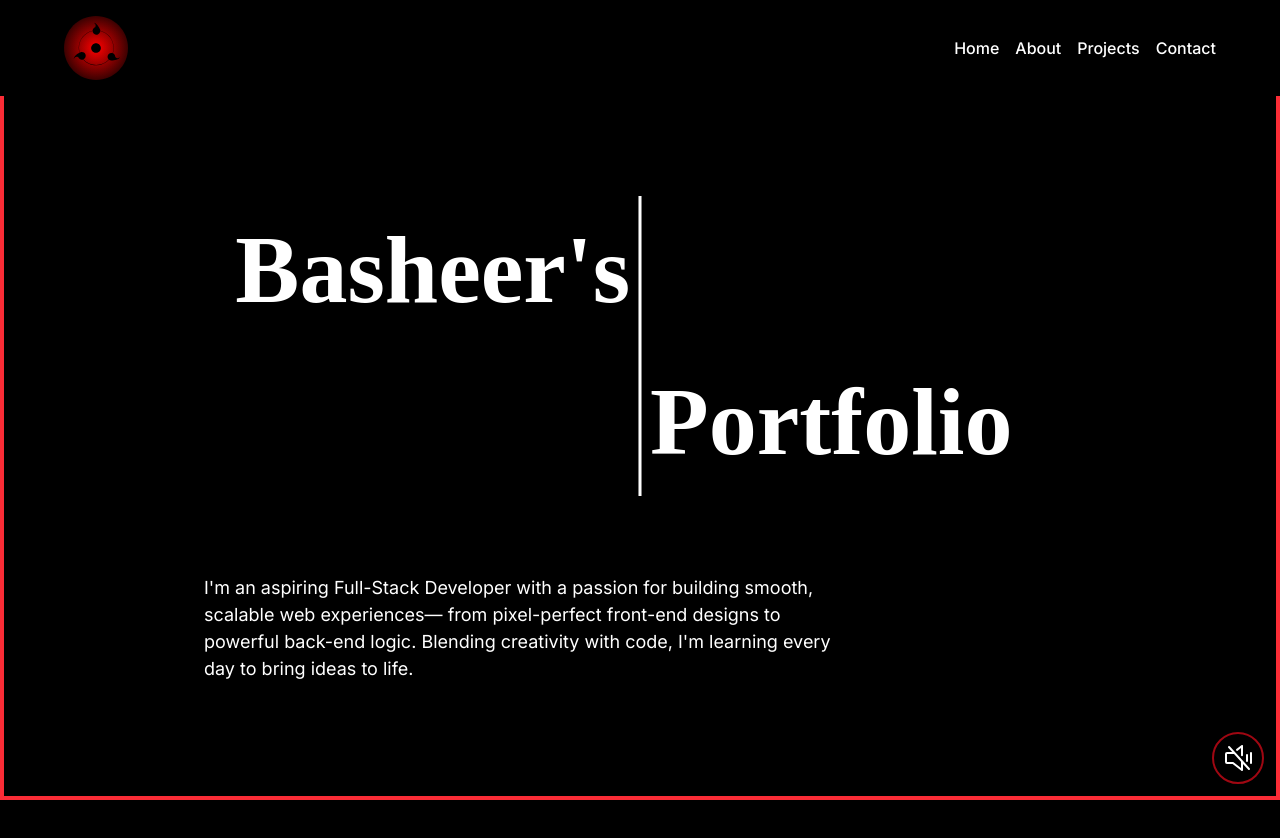
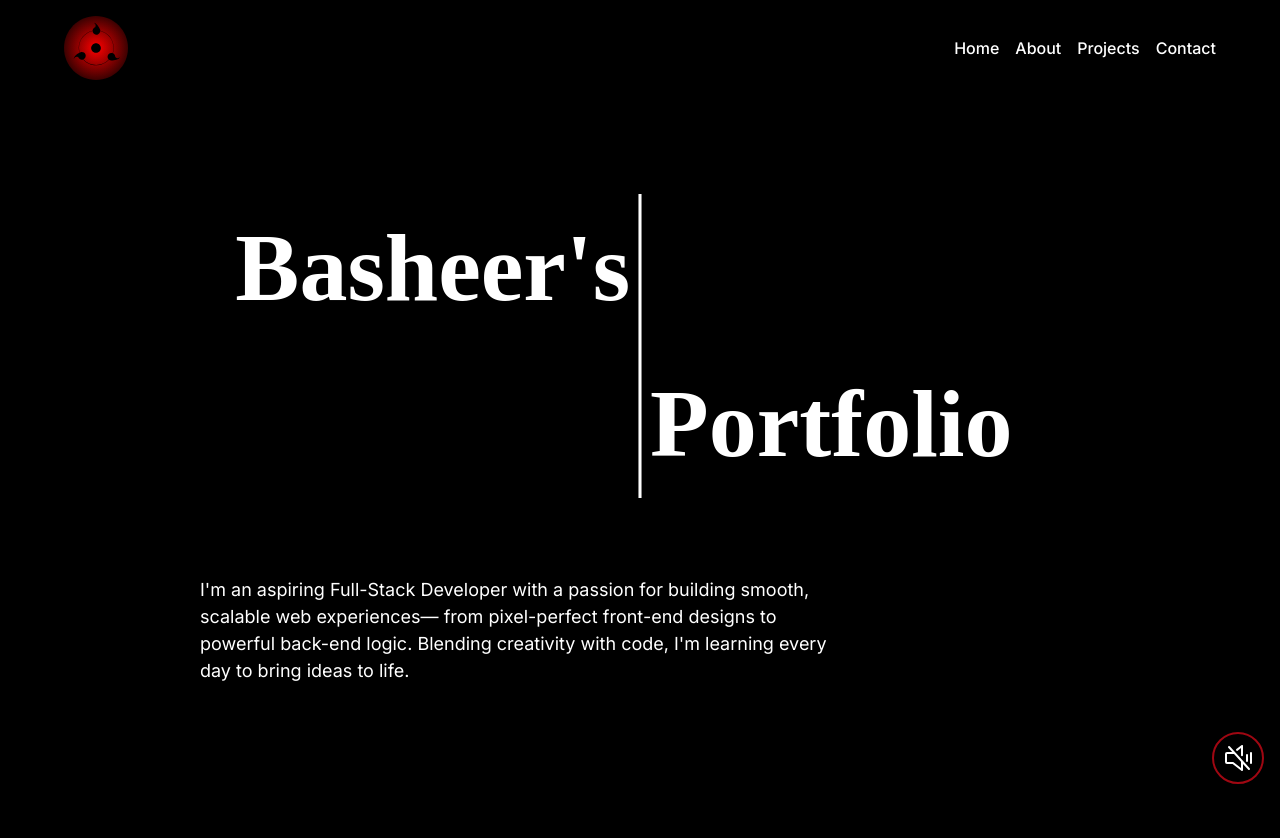
Before and after one commit to Basheer007/my-Portfolio, a React (Vite) app: page / in a window 1280 px wide. Shown: the top 838 px of the page. Built offline with nearby package versions, Linux system fonts and the light colour scheme; a web font is replaced by a local one.

Commit message:
Update Herosection.jsx

```diff
--- a/src/Components/Herosection.jsx
+++ b/src/Components/Herosection.jsx
@@ -35,9 +35,9 @@ const Herosection = () => {
   return (
     <section
       id="Home"
-      className="w-full  h-[80svh] md:h-svh bg-black text-white flex pt-30 xl:pt-10 justify-center border-2 border-red-500"
+      className="w-full  h-[80svh] md:h-svh bg-black text-white flex pt-30 xl:pt-10 justify-center "
     >
-      <div className="container mx-auto  flex flex-col md:justify-center border-2 border-red-500">
+      <div className="container mx-auto  flex flex-col md:justify-center  ">
         <div className="flex gap-2 items-center h-[60%] xl:h-[50%] ">
           <div className="w-[50%] h-full overflow-x-hidden relative flex  justify-end items-start ">
             <h1 className="absolute top-20 md:top-20 xl:top-10 ">
```
